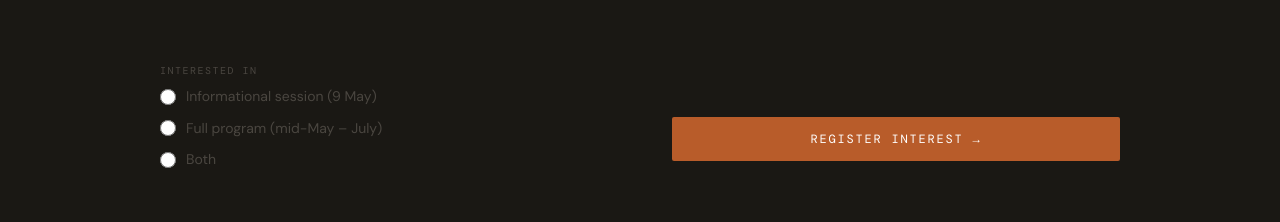
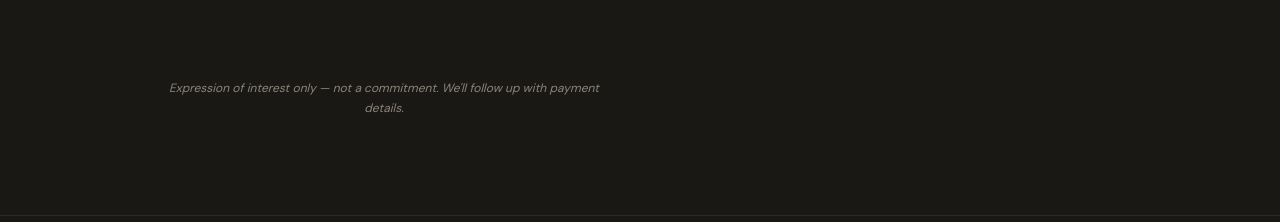
Before and after one commit to anilkchalla/bibliophage, a plain HTML site: page index.html in a window 1280 px wide. Shown: the part 4322-4544 px from the top of the page. Drawn offline with nearby package versions, Linux system fonts and the light colour scheme; a web font is replaced by a local one.

Commit message:
Update index.html

```diff
--- a/index.html
+++ b/index.html
@@ -326,16 +326,8 @@
   </iframe>
 </div>
 
-         <div class="form-group">
-            <label class="field-label">Interested in</label>
-            <div class="radio-group">
-              <label class="radio-option"><input type="radio" name="interest" value="info" required> Informational session (9 May)</label>
-              <label class="radio-option"><input type="radio" name="interest" value="program"> Full program (mid-May &ndash; July)</label>
-              <label class="radio-option"><input type="radio" name="interest" value="both"> Both</label>
-            </div>
-          </div>
 
-         <button type="submit" class="submit-btn">Register interest &rarr;</button>
+
           <p class="form-note">Expression of interest only &mdash; not a commitment. We'll follow up with payment details.</p>
         </form>
       </div>
```
